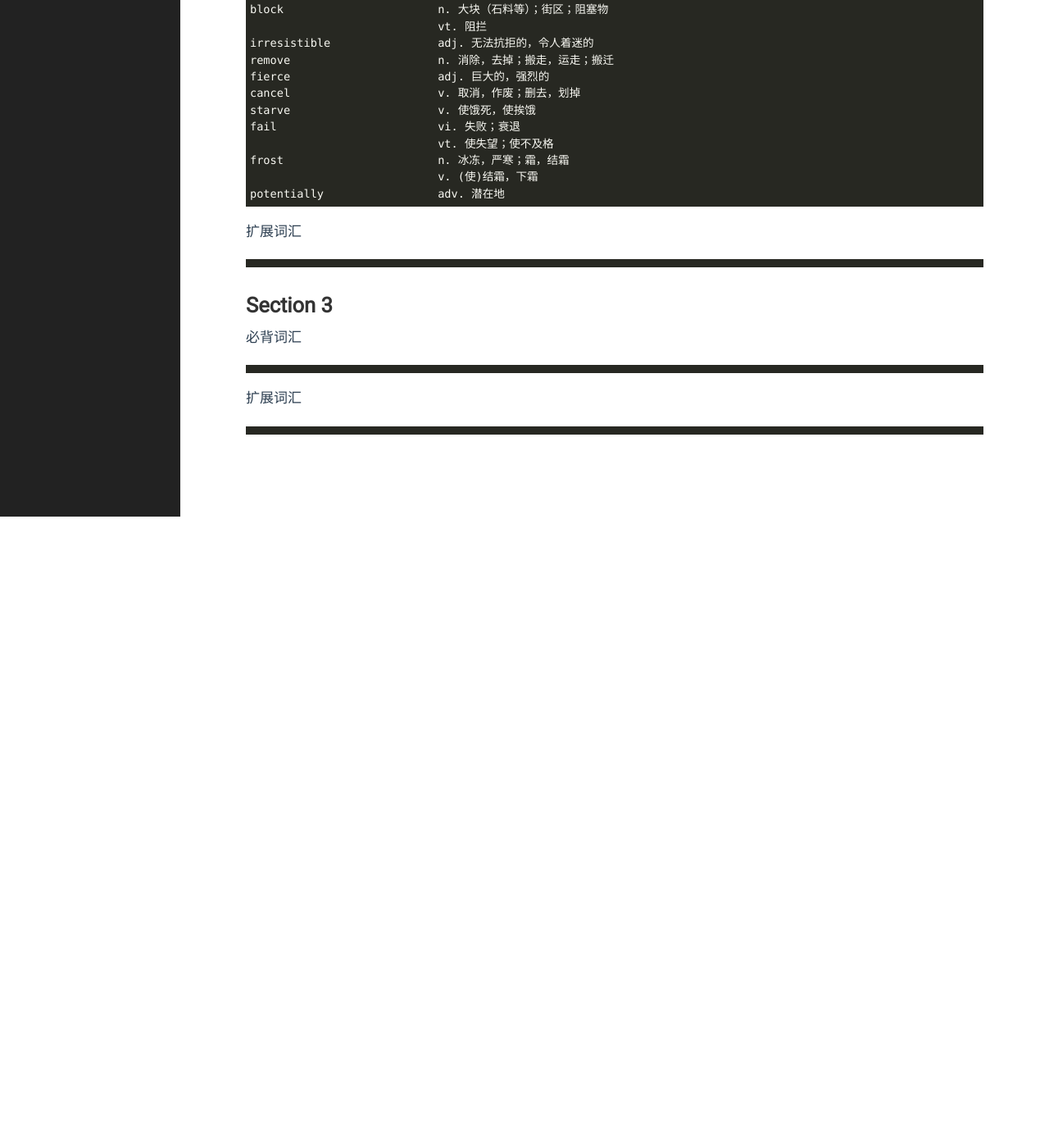
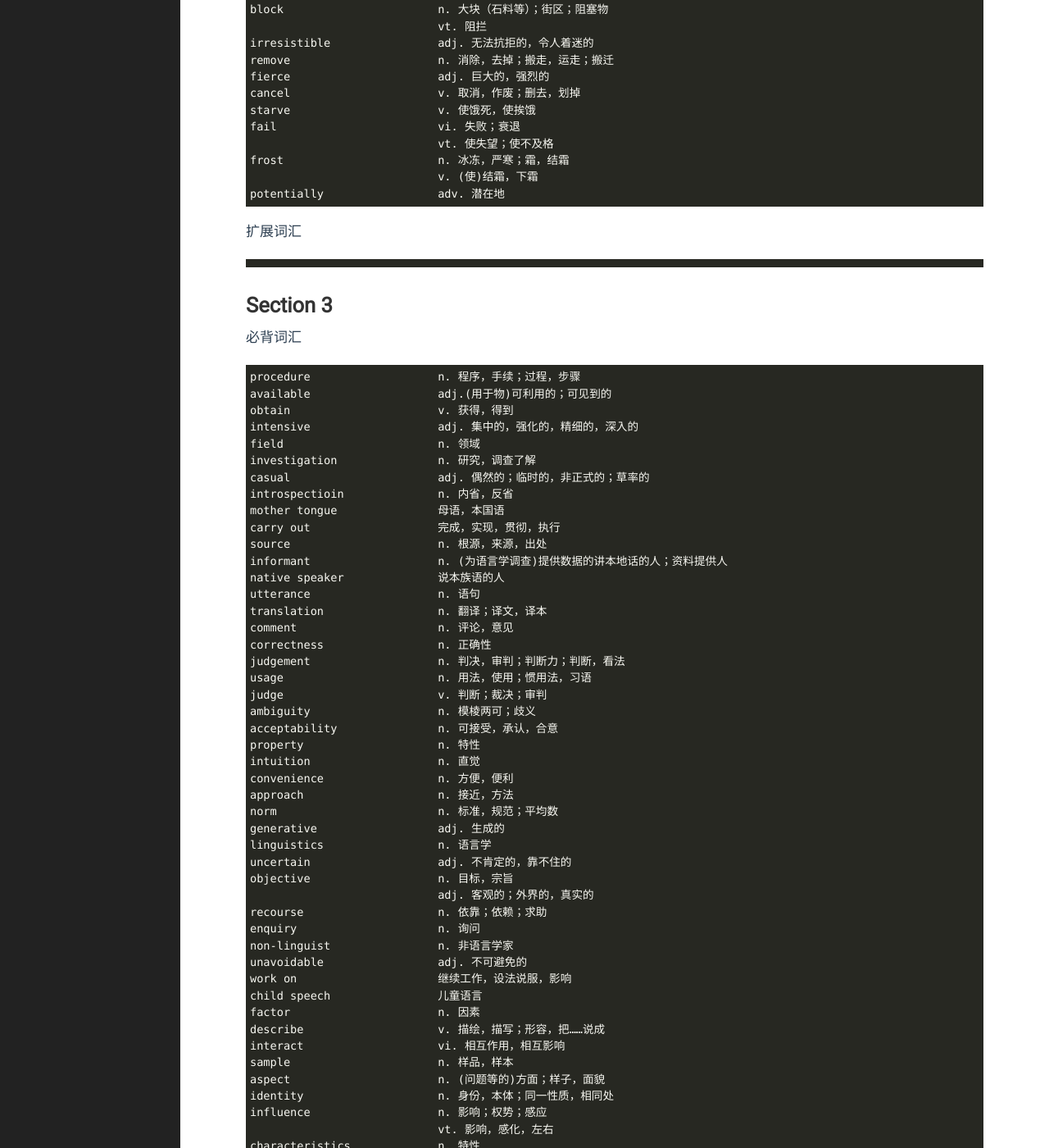
Before and after one commit to yejinp/yejinp.github.io, a Jekyll site: the page built from _posts/2023-07-04-vocabularies for IELTS 4-3 general Training.markdown, in a window 1280 px wide and 1400 px high, scrolled down 10501 px. Shown: the whole window at 82% size. Built offline with Jekyll 4.4.1, drawn with Linux system fonts in a browser that asks for light colours; before the commit the page ends 11131 px from its top, so only the background shows below that; some of the changed text lies outside the part shown.

Commit message:
add some vocabularies

````diff
--- a/_posts/2023-07-04-vocabularies for IELTS 4-3 general Training.markdown
+++ b/_posts/2023-07-04-vocabularies for IELTS 4-3 general Training.markdown
@@ -522,6 +522,101 @@ potentially                 adv. 潜在地
 # Section 3 #
 必背词汇
 ```
+procedure                   n. 程序，手续；过程，步骤
+available                   adj.(用于物)可利用的；可见到的
+obtain                      v. 获得，得到
+intensive                   adj. 集中的，强化的，精细的，深入的
+field                       n. 领域
+investigation               n. 研究，调查了解
+casual                      adj. 偶然的；临时的，非正式的；草率的
+introspectioin              n. 内省，反省
+mother tongue               母语，本国语
+carry out                   完成，实现，贯彻，执行
+source                      n. 根源，来源，出处
+informant                   n. (为语言学调查)提供数据的讲本地话的人；资料提供人
+native speaker              说本族语的人
+utterance                   n. 语句
+translation                 n. 翻译；译文，译本
+comment                     n. 评论，意见
+correctness                 n. 正确性
+judgement                   n. 判决，审判；判断力；判断，看法
+usage                       n. 用法，使用；惯用法，习语
+judge                       v. 判断；裁决；审判
+ambiguity                   n. 模棱两可；歧义
+acceptability               n. 可接受，承认，合意
+property                    n. 特性
+intuition                   n. 直觉
+convenience                 n. 方便，便利
+approach                    n. 接近，方法
+norm                        n. 标准，规范；平均数
+generative                  adj. 生成的
+linguistics                 n. 语言学
+uncertain                   adj. 不肯定的，靠不住的
+objective                   n. 目标，宗旨
+                            adj. 客观的；外界的，真实的
+recourse                    n. 依靠；依赖；求助
+enquiry                     n. 询问
+non-linguist                n. 非语言学家
+unavoidable                 adj. 不可避免的
+work on                     继续工作，设法说服，影响
+child speech                儿童语言
+factor                      n. 因素
+describe                    v. 描绘，描写；形容，把……说成
+interact                    vi. 相互作用，相互影响
+sample                      n. 样品，样本
+aspect                      n. (问题等的)方面；样子，面貌
+identity                    n. 身份，本体；同一性质，相同处
+influence                   n. 影响；权势；感应
+                            vt. 影响，感化，左右
+characteristics             n. 特性
+social setting              社会环境
+formality                   n. 礼节，程序，拘谨，正式手续
+quality                     n. 质量；品质，特性
+scrupulous                  adj. 谨慎小心的、细心的
+sampling theory             抽样法理论，抽查法理论
+employ                      v. 使用；雇用
+investigative               adj. 研究的，调查的，好研究的
+technique                   n. 技巧，手艺；技能，技术
+tape-record                 v. 用录音带录音
+accurate                    adj. 准确的，精确的，准确无误的
+repeatedly                  adv. 反复地，再三地
+naturalistic                adj. 自然的，自然主义的，博物学的
+abnormally                  adv. 反常地，不规则地
+sound quality               音质
+devise                      v. 设计，发明
+minimize                    v. 将减到最少，使降到最低
+paradox                     n. 矛盾；似矛盾而正确的说法
+behave                      v. 表现；运转
+                            vt. 使运转正常
+be aware of                 知道
+ethical                     adj. 伦理的，道德的；合乎道德的
+objection                   n. 反对，异议
+anticipate                  vt. 预料，预期
+alternatively               adv. 交互地；交替地
+attempt                     n. 企图，试图
+                            vt. 尝试，试图
+microphone                  n. 麦克风，扩音器
+stimulate                   v. 刺激，使兴奋；鼓励，鼓舞
+style                       n. 风格，文体；时尚，流行式样；种类，类型
+locality                    n. 位置，地点，发生地
+audio                       adj. 音频（的），音响（的）；声音（的）
+unclear                     adj. 不易了解的，不清楚的，含混的
+ambiguous                   adj. 模棱两可的
+supplemented                adj. 补充的
+non-verbal                  adj. 非用言语的，非语言性的
+participant                 n. 参与者，参加者
+context                     n. 上下文；（事情等的）前后关系，情况
+facial                      adj. 脸部的，脸上的
+expression                  n. 表达，表示，表现；措辞，词句，表情
+alter                       v. 改变；更改
+limitation                  n. 限制，局限性
+video                       n. 电视，录像
+                            adj. 电视的；录像的
+transcription               n. 抄写；注音
+benefit                     vi. 受益于
+additional                  adj. 附加的，另外的
+commentary                  n. 评论，评注；实况广播报道，现场口头评述
+observer                    n. 观察者，观察员；评论者
 ```
 扩展词汇
 
````
